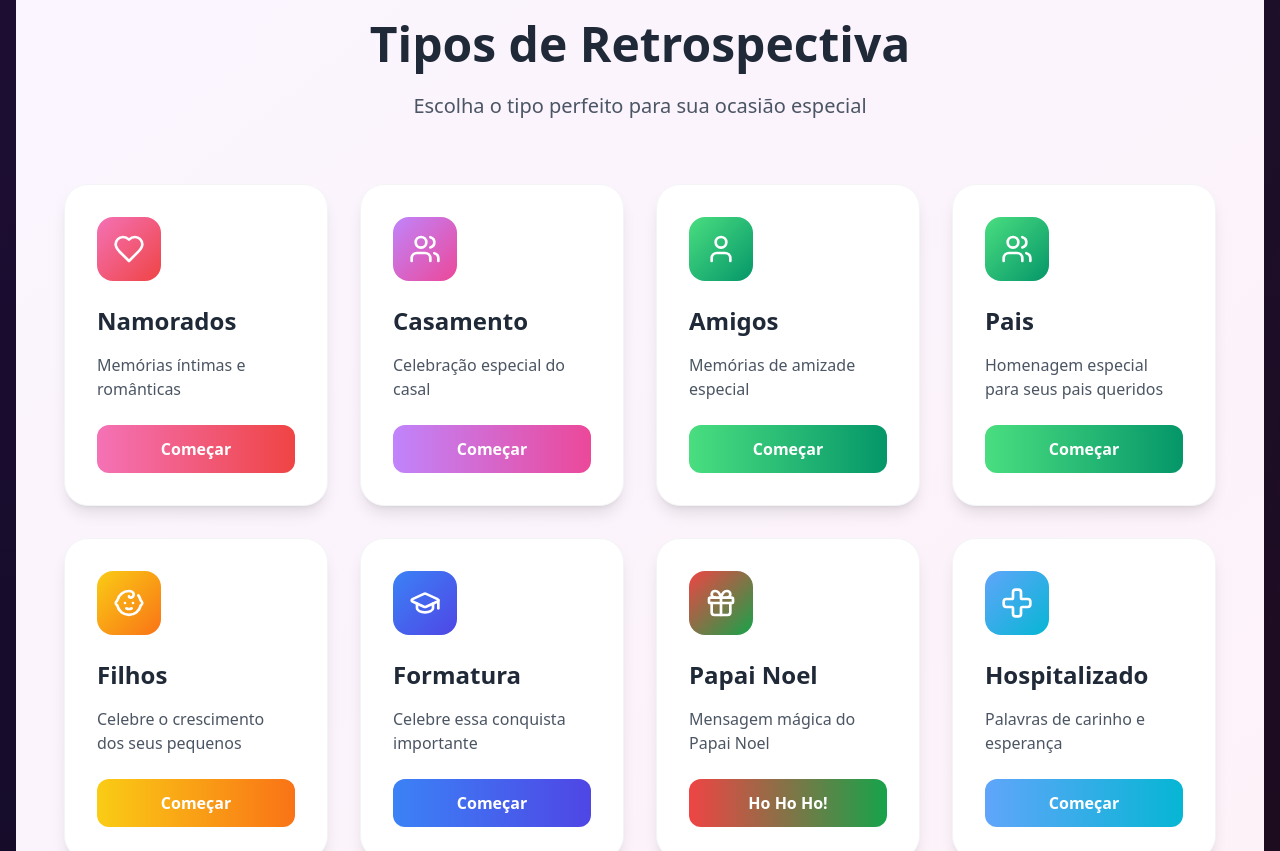
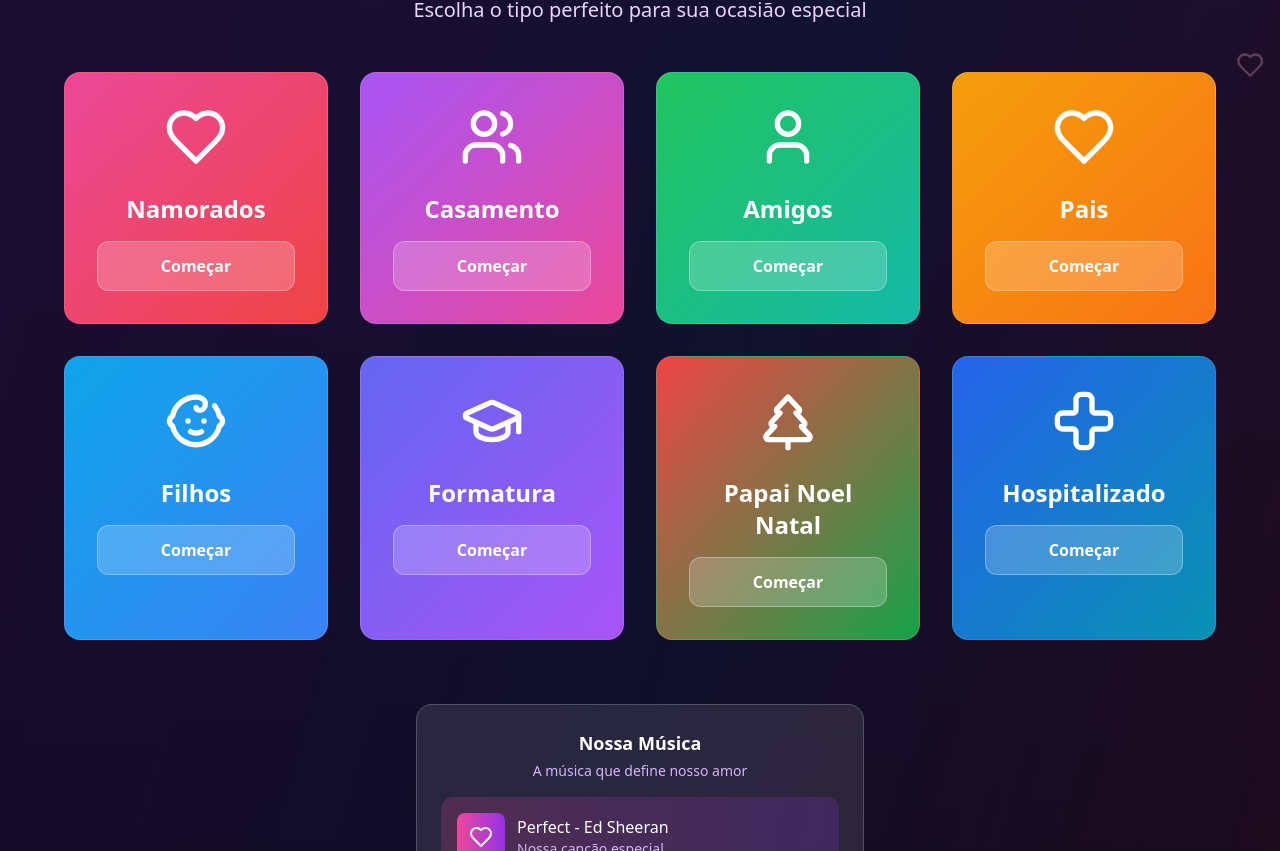
Before and after one commit to AMFBRASIL/rewind-recreate-project, a React (Vite) app: page / in a window 1280 px wide. Shown: the part 1509-2360 px from the top of the page. Built offline with nearby package versions, Linux system fonts and the light colour scheme.

Commit message:
Fix: Restore retrospective types layout
Reverted changes to the retrospective types section on the homepage to maintain the original layout without a white background.

```diff
--- a/src/pages/Index.tsx
+++ b/src/pages/Index.tsx
@@ -279,140 +279,34 @@ const Index = () => {
           </div>
 
           {/* Types Section */}
-          <section className="py-20 bg-gradient-to-br from-purple-50 to-pink-50">
-            <div className="container mx-auto px-4">
-              <div className="text-center mb-16">
-                <h2 className="text-4xl md:text-5xl font-bold text-gray-800 mb-6">
+          <div className="mb-16">
+            <h2 className="text-4xl font-bold text-white text-center mb-4">
               Tipos de Retrospectiva
             </h2>
-                <p className="text-xl text-gray-600 max-w-3xl mx-auto">
+            <p className="text-xl text-purple-200 text-center mb-12 max-w-3xl mx-auto">
               Escolha o tipo perfeito para sua ocasião especial
             </p>
-              </div>
-
-              <div className="grid md:grid-cols-2 lg:grid-cols-4 gap-8 max-w-6xl mx-auto">
-                {/* Namorados Card */}
-                <div className="group bg-white rounded-3xl p-8 shadow-lg hover:shadow-2xl transition-all duration-300 transform hover:-translate-y-2 border border-gray-100">
-                  <div className="w-16 h-16 bg-gradient-to-br from-pink-400 to-red-500 rounded-2xl flex items-center justify-center mb-6 group-hover:scale-110 transition-transform duration-300">
-                    <Heart className="w-8 h-8 text-white" />
-                  </div>
-                  <h3 className="text-2xl font-bold text-gray-800 mb-4">Namorados</h3>
-                  <p className="text-gray-600 mb-6">Memórias íntimas e românticas</p>
+            <div className="grid grid-cols-1 md:grid-cols-2 lg:grid-cols-4 gap-8 max-w-6xl mx-auto">
+              {retrospectiveTypes.map((type) => {
+                const IconComponent = type.icon;
+                return (
+                  <div
+                    key={type.value}
+                    className={`bg-gradient-to-br ${type.gradient} p-8 rounded-2xl text-white text-center transition-all duration-300 transform hover:scale-105 hover:shadow-2xl border border-white/10 backdrop-blur-sm`}
+                  >
+                    <IconComponent className="w-16 h-16 mx-auto mb-6" />
+                    <h3 className="font-bold text-2xl mb-4">{type.label}</h3>
                     <button
                       onClick={() => navigate('/create')}
-                    className="w-full bg-gradient-to-r from-pink-400 to-red-500 text-white py-3 rounded-xl font-semibold hover:from-pink-500 hover:to-red-600 transition-all duration-300"
+                      className="w-full bg-white/20 hover:bg-white/30 text-white py-3 rounded-xl font-semibold transition-all duration-300 border border-white/30"
                     >
                       Começar
                     </button>
                   </div>
-
-                {/* Casamento Card */}
-                <div className="group bg-white rounded-3xl p-8 shadow-lg hover:shadow-2xl transition-all duration-300 transform hover:-translate-y-2 border border-gray-100">
-                  <div className="w-16 h-16 bg-gradient-to-br from-purple-400 to-pink-500 rounded-2xl flex items-center justify-center mb-6 group-hover:scale-110 transition-transform duration-300">
-                    <Users className="w-8 h-8 text-white" />
-                  </div>
-                  <h3 className="text-2xl font-bold text-gray-800 mb-4">Casamento</h3>
-                  <p className="text-gray-600 mb-6">Celebração especial do casal</p>
-                  <button
-                    onClick={() => navigate('/create')}
-                    className="w-full bg-gradient-to-r from-purple-400 to-pink-500 text-white py-3 rounded-xl font-semibold hover:from-purple-500 hover:to-pink-600 transition-all duration-300"
-                  >
-                    Começar
-                  </button>
-                </div>
-
-                {/* Amigos Card */}
-                <div className="group bg-white rounded-3xl p-8 shadow-lg hover:shadow-2xl transition-all duration-300 transform hover:-translate-y-2 border border-gray-100">
-                  <div className="w-16 h-16 bg-gradient-to-br from-green-400 to-emerald-600 rounded-2xl flex items-center justify-center mb-6 group-hover:scale-110 transition-transform duration-300">
-                    <User className="w-8 h-8 text-white" />
-                  </div>
-                  <h3 className="text-2xl font-bold text-gray-800 mb-4">Amigos</h3>
-                  <p className="text-gray-600 mb-6">Memórias de amizade especial</p>
-                  <button
-                    onClick={() => navigate('/create')}
-                    className="w-full bg-gradient-to-r from-green-400 to-emerald-600 text-white py-3 rounded-xl font-semibold hover:from-green-500 hover:to-emerald-700 transition-all duration-300"
-                  >
-                    Começar
-                  </button>
-                </div>
-
-                {/* Pais Card */}
-                <div className="group bg-white rounded-3xl p-8 shadow-lg hover:shadow-2xl transition-all duration-300 transform hover:-translate-y-2 border border-gray-100">
-                  <div className="w-16 h-16 bg-gradient-to-br from-green-400 to-emerald-600 rounded-2xl flex items-center justify-center mb-6 group-hover:scale-110 transition-transform duration-300">
-                    <Users className="w-8 h-8 text-white" />
-                  </div>
-                  <h3 className="text-2xl font-bold text-gray-800 mb-4">Pais</h3>
-                  <p className="text-gray-600 mb-6">Homenagem especial para seus pais queridos</p>
-                  <button
-                    onClick={() => navigate('/parents')}
-                    className="w-full bg-gradient-to-r from-green-400 to-emerald-600 text-white py-3 rounded-xl font-semibold hover:from-green-500 hover:to-emerald-700 transition-all duration-300"
-                  >
-                    Começar
-                  </button>
-                </div>
-
-                {/* Filhos Card */}
-                <div className="group bg-white rounded-3xl p-8 shadow-lg hover:shadow-2xl transition-all duration-300 transform hover:-translate-y-2 border border-gray-100">
-                  <div className="w-16 h-16 bg-gradient-to-br from-yellow-400 to-orange-500 rounded-2xl flex items-center justify-center mb-6 group-hover:scale-110 transition-transform duration-300">
-                    <Baby className="w-8 h-8 text-white" />
-                  </div>
-                  <h3 className="text-2xl font-bold text-gray-800 mb-4">Filhos</h3>
-                  <p className="text-gray-600 mb-6">Celebre o crescimento dos seus pequenos</p>
-                  <button
-                    onClick={() => navigate('/children')}
-                    className="w-full bg-gradient-to-r from-yellow-400 to-orange-500 text-white py-3 rounded-xl font-semibold hover:from-yellow-500 hover:to-orange-600 transition-all duration-300"
-                  >
-                    Começar
-                  </button>
-                </div>
-
-                {/* Formatura Card */}
-                <div className="group bg-white rounded-3xl p-8 shadow-lg hover:shadow-2xl transition-all duration-300 transform hover:-translate-y-2 border border-gray-100">
-                  <div className="w-16 h-16 bg-gradient-to-br from-blue-500 to-indigo-600 rounded-2xl flex items-center justify-center mb-6 group-hover:scale-110 transition-transform duration-300">
-                    <GraduationCap className="w-8 h-8 text-white" />
-                  </div>
-                  <h3 className="text-2xl font-bold text-gray-800 mb-4">Formatura</h3>
-                  <p className="text-gray-600 mb-6">Celebre essa conquista importante</p>
-                  <button
-                    onClick={() => navigate('/create')}
-                    className="w-full bg-gradient-to-r from-blue-500 to-indigo-600 text-white py-3 rounded-xl font-semibold hover:from-blue-600 hover:to-indigo-700 transition-all duration-300"
-                  >
-                    Começar
-                  </button>
-                </div>
-
-                {/* Natal/Papai Noel Card */}
-                <div className="group bg-white rounded-3xl p-8 shadow-lg hover:shadow-2xl transition-all duration-300 transform hover:-translate-y-2 border border-gray-100">
-                  <div className="w-16 h-16 bg-gradient-to-br from-red-500 to-green-600 rounded-2xl flex items-center justify-center mb-6 group-hover:scale-110 transition-transform duration-300">
-                    <Gift className="w-8 h-8 text-white" />
-                  </div>
-                  <h3 className="text-2xl font-bold text-gray-800 mb-4">Papai Noel</h3>
-                  <p className="text-gray-600 mb-6">Mensagem mágica do Papai Noel</p>
-                  <button
-                    onClick={() => navigate('/christmas')}
-                    className="w-full bg-gradient-to-r from-red-500 to-green-600 text-white py-3 rounded-xl font-semibold hover:from-red-600 hover:to-green-700 transition-all duration-300"
-                  >
-                    Ho Ho Ho!
-                  </button>
-                </div>
-
-                {/* Hospitalizado Card */}
-                <div className="group bg-white rounded-3xl p-8 shadow-lg hover:shadow-2xl transition-all duration-300 transform hover:-translate-y-2 border border-gray-100">
-                  <div className="w-16 h-16 bg-gradient-to-br from-blue-400 to-cyan-500 rounded-2xl flex items-center justify-center mb-6 group-hover:scale-110 transition-transform duration-300">
-                    <Cross className="w-8 h-8 text-white" />
-                  </div>
-                  <h3 className="text-2xl font-bold text-gray-800 mb-4">Hospitalizado</h3>
-                  <p className="text-gray-600 mb-6">Palavras de carinho e esperança</p>
-                  <button
-                    onClick={() => navigate('/create')}
-                    className="w-full bg-gradient-to-r from-blue-400 to-cyan-500 text-white py-3 rounded-xl font-semibold hover:from-blue-500 hover:to-cyan-600 transition-all duration-300"
-                  >
-                    Começar
-                  </button>
+                );
+              })}
             </div>
           </div>
-            </div>
-          </section>
 
           {/* Music Player */}
           <div className="mb-16">
```
Lines whose indentation alone changed are shown as unchanged.
